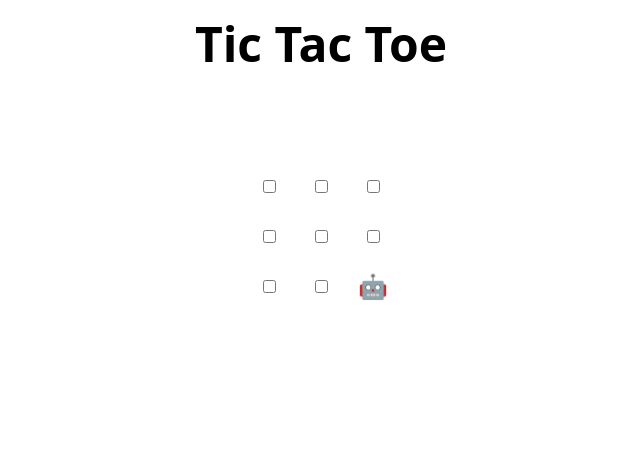
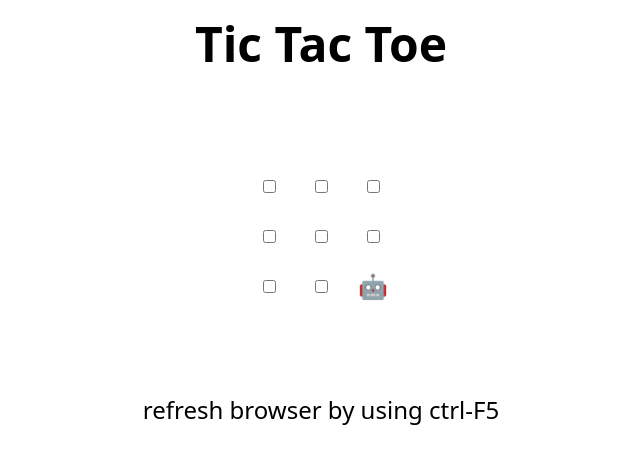
Before and after one commit to KevinBechard/skills-review-pull-requests, a plain HTML site: page index.html in a window 1280 px wide. Shown: the whole page, without its empty margins (319-959 px from the left). Drawn offline with Linux system fonts and the light colour scheme.

Commit message:
Update index.html

```diff
--- a/index.html
+++ b/index.html
@@ -48,6 +48,7 @@
 </table>
 
 <h2 hidden>Game over, refresh to play again 🧑‍💻 🤖!</h2>
+<p>refresh browser by using ctrl-F5</p>
 
 <script>
   // Initialization
```
